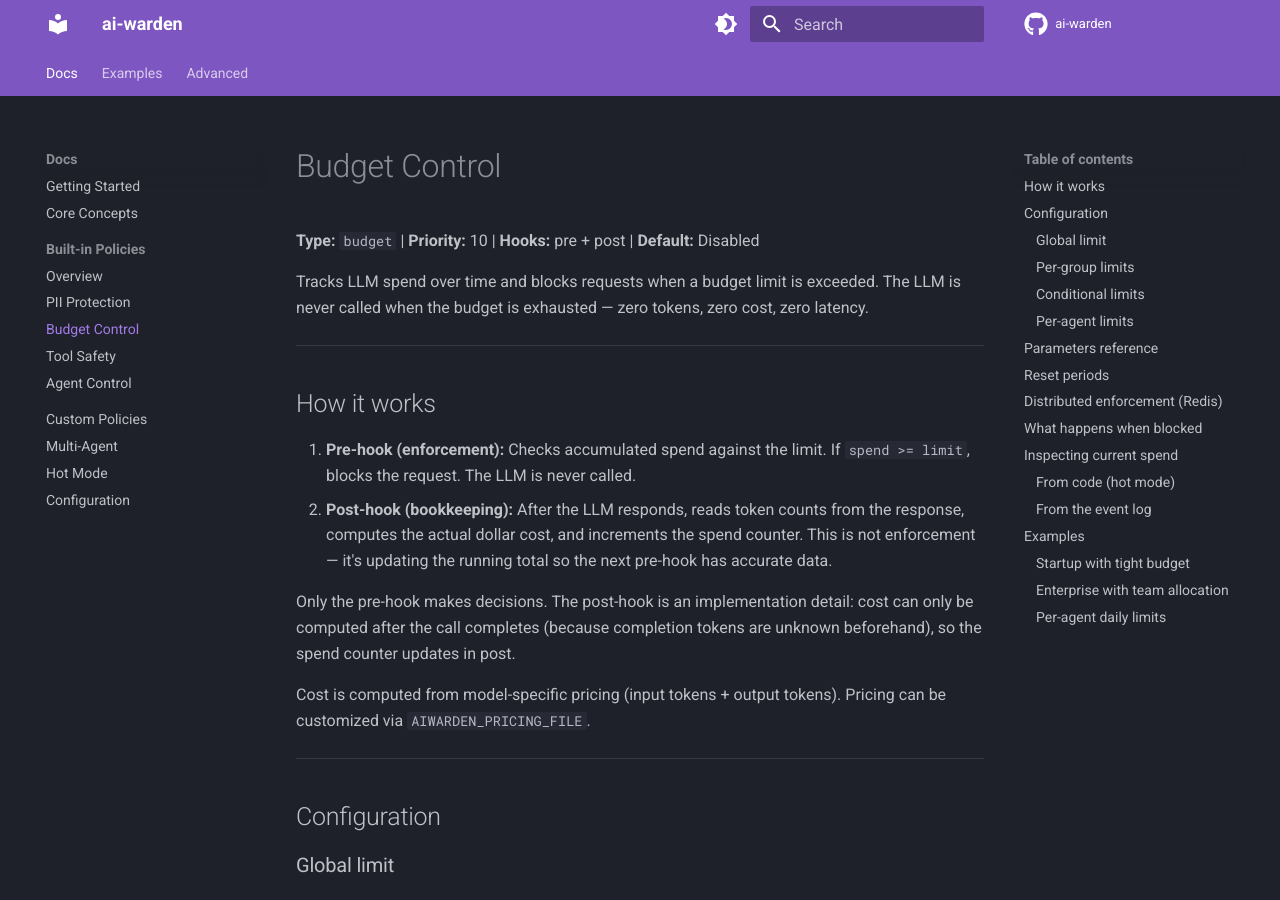
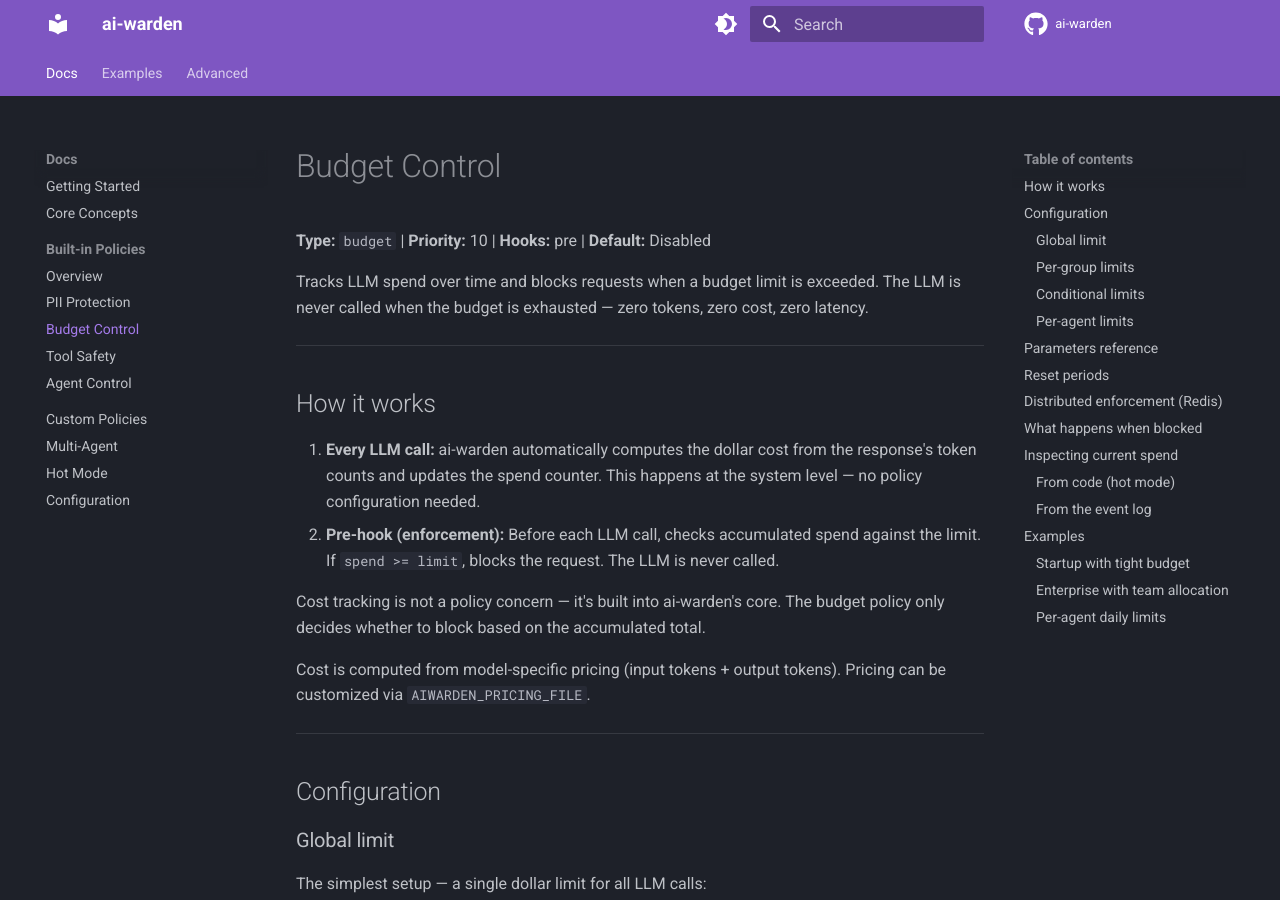
Before and after one commit to bommer-ai/ai-warden, an MkDocs documentation site: the page built from docs/policies/budget.md, in a window 1280 px wide and 900 px high. Built offline with MkDocs 1.6.1 and Material for MkDocs 9.7.7, drawn with Linux system fonts in a browser that asks for light colours; comment, search, counter and statistics services are not loaded.

Commit message:
Fix budget docs: remove post-hook, cost tracking is system-level

```diff
--- a/docs/policies/budget.md
+++ b/docs/policies/budget.md
@@ -1,6 +1,6 @@
 # Budget Control
 
-**Type:** `budget` | **Priority:** 10 | **Hooks:** pre + post | **Default:** Disabled
+**Type:** `budget` | **Priority:** 10 | **Hooks:** pre | **Default:** Disabled
 
 Tracks LLM spend over time and blocks requests when a budget limit is exceeded. The LLM is never called when the budget is exhausted — zero tokens, zero cost, zero latency.
 
@@ -8,10 +8,10 @@ Tracks LLM spend over time and blocks requests when a budget limit is exceeded.
 
 ## How it works
 
-1. **Pre-hook (enforcement):** Checks accumulated spend against the limit. If `spend >= limit`, blocks the request. The LLM is never called.
-2. **Post-hook (bookkeeping):** After the LLM responds, reads token counts from the response, computes the actual dollar cost, and increments the spend counter. This is not enforcement — it's updating the running total so the next pre-hook has accurate data.
+1. **Every LLM call:** ai-warden automatically computes the dollar cost from the response's token counts and updates the spend counter. This happens at the system level — no policy configuration needed.
+2. **Pre-hook (enforcement):** Before each LLM call, checks accumulated spend against the limit. If `spend >= limit`, blocks the request. The LLM is never called.
 
-Only the pre-hook makes decisions. The post-hook is an implementation detail: cost can only be computed after the call completes (because completion tokens are unknown beforehand), so the spend counter updates in post.
+Cost tracking is not a policy concern — it's built into ai-warden's core. The budget policy only decides whether to block based on the accumulated total.
 
 Cost is computed from model-specific pricing (input tokens + output tokens). Pricing can be customized via `AIWARDEN_PRICING_FILE`.
 
```
Also changed, not shown: docs/policies/overview.md (+1 -1 lines).
